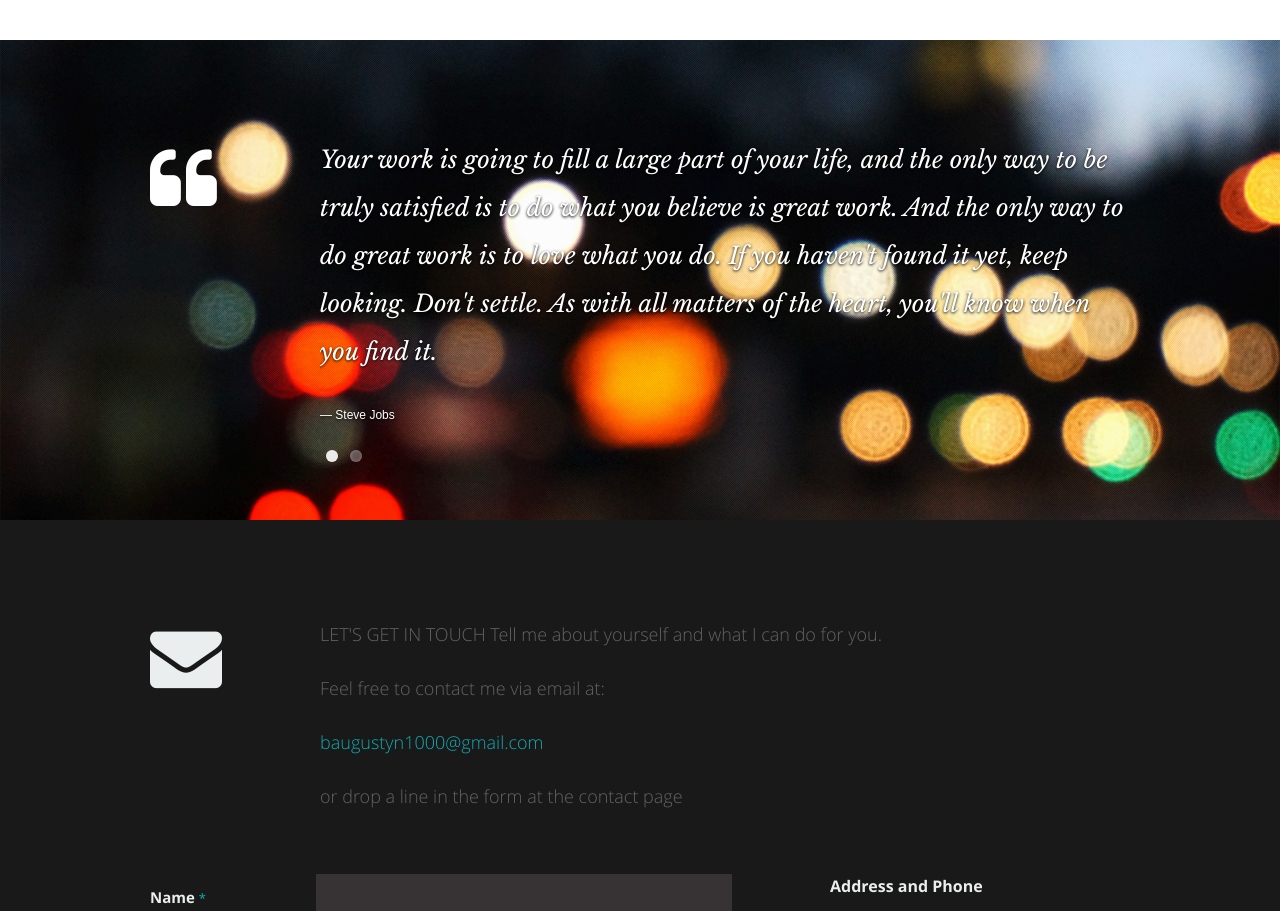
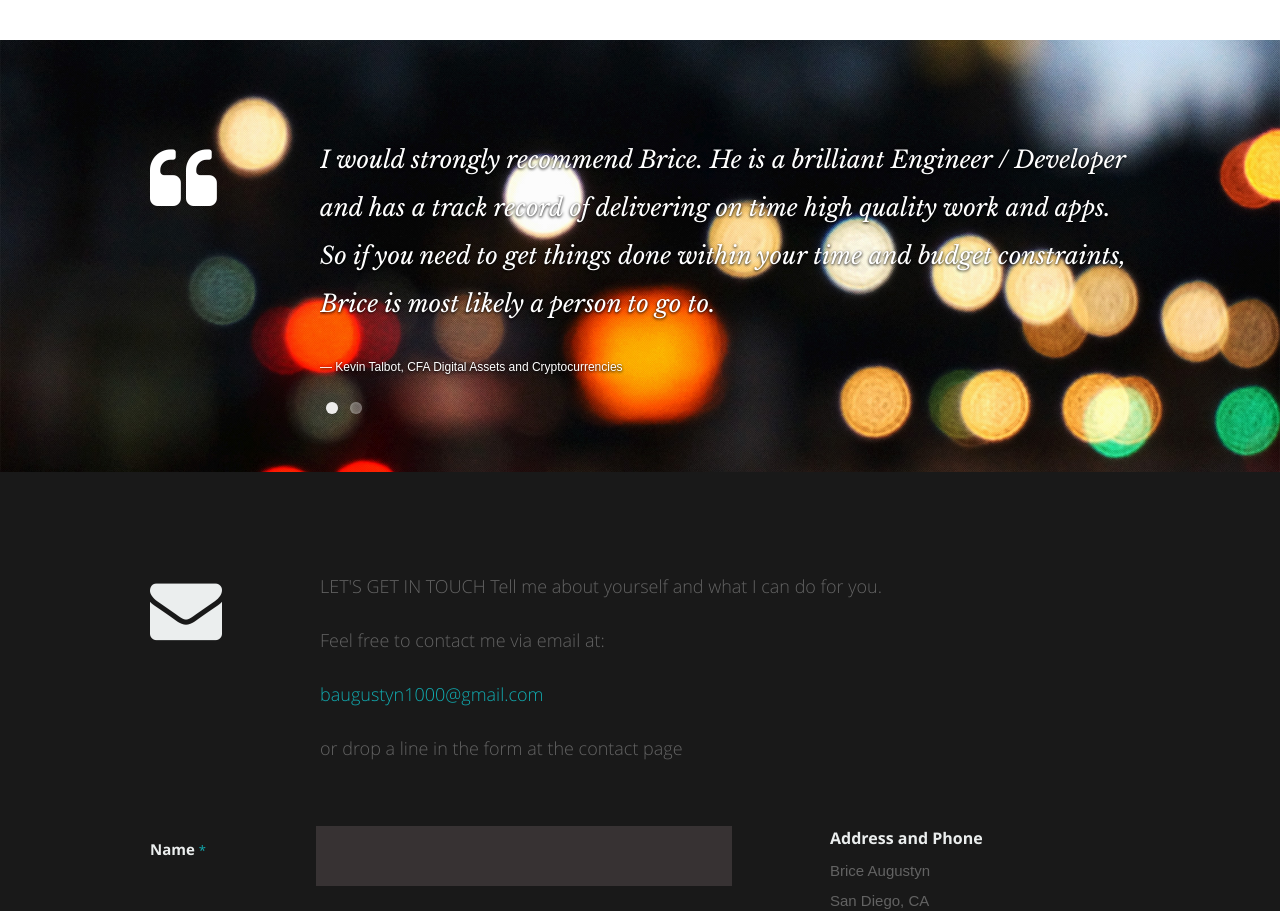
Before and after one commit to briceaugustyn/resume, a React (Create React App) app: page / in a window 1280 px wide. Shown: the part 4500-5411 px from the top of the page. Built offline with nearby package versions, Linux system fonts and the light colour scheme.

Commit message:
added testionial from Kevin and Jae

```diff
--- a/src/components/testimonials/testimonials.js
+++ b/src/components/testimonials/testimonials.js
@@ -15,18 +15,17 @@ class Testimonials extends React.Component {
                   <ul className="slides">
                     <li>
                       <blockquote>
-                        <p>Your work is going to fill a large part of your life, and the only way to be truly satisfied is
-                          to do what you believe is great work. And the only way to do great work is to love what you do.
-                          If you haven't found it yet, keep looking. Don't settle. As with all matters of the heart, you'll know when you find it.
+                        <p>I would strongly recommend Brice. He is a brilliant Engineer / Developer and has a track record of delivering on time high quality work and apps.
+                        So if you need to get things done within your time and budget constraints, Brice is most likely a person to go to.
                         </p>
-                        <cite>Steve Jobs</cite>
+                        <cite>Kevin Talbot, CFA Digital Assets and Cryptocurrencies</cite>
                       </blockquote>
                     </li> {/* slide ends */}
                     <li>
                       <blockquote>
-                        <p>React: Built and backed by Facebook, React is a favorite amongst developers for building and maintaining products, whether a quick POC or large enterprise software. It’s currently used by many leading companies like Instagram, Netflix, Walmart, Whatsapp, and more. React’s benefits include its component-based architecture, Virtual DOM for great performance, super fast learning curve, and popularity amongst developers with a huge community of support.
+                        <p>It’s been few years since my website was down and I had not done anything with it. Brice approached me and offering his services. I was skeptical as I did not see any use for my website. He was encouraging and educating me with the possibilities that I’ve never thought about. During the web development process, I was enlighten by some of his ideas. Now I see some opportunity to do more with the website. The development process was easy and was done fast. The price came just under what was originally quoted. I am very happy with the result. Brice is open and honest person. I will be continuining our business relationship with additional projects.
                         </p>
-                        <cite>Medium.com</cite>
+                        <cite>Jason Lee, Adaptive Quality Systems Management LLC</cite>
                       </blockquote>
                     </li> {/* slide ends */}
                   </ul>
```
Also changed, not shown: 1 other file (tests, documents, lock files or other folders).
